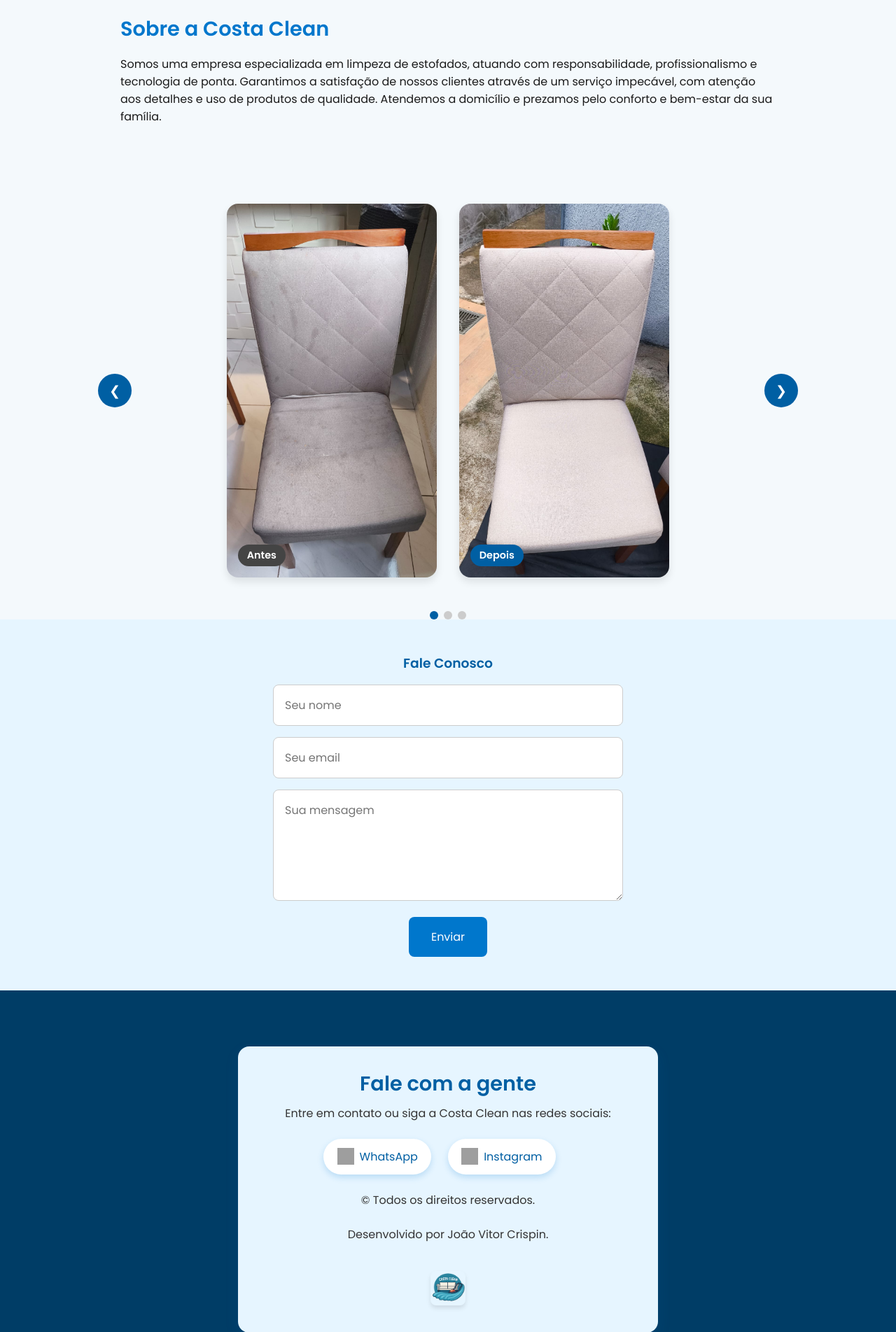
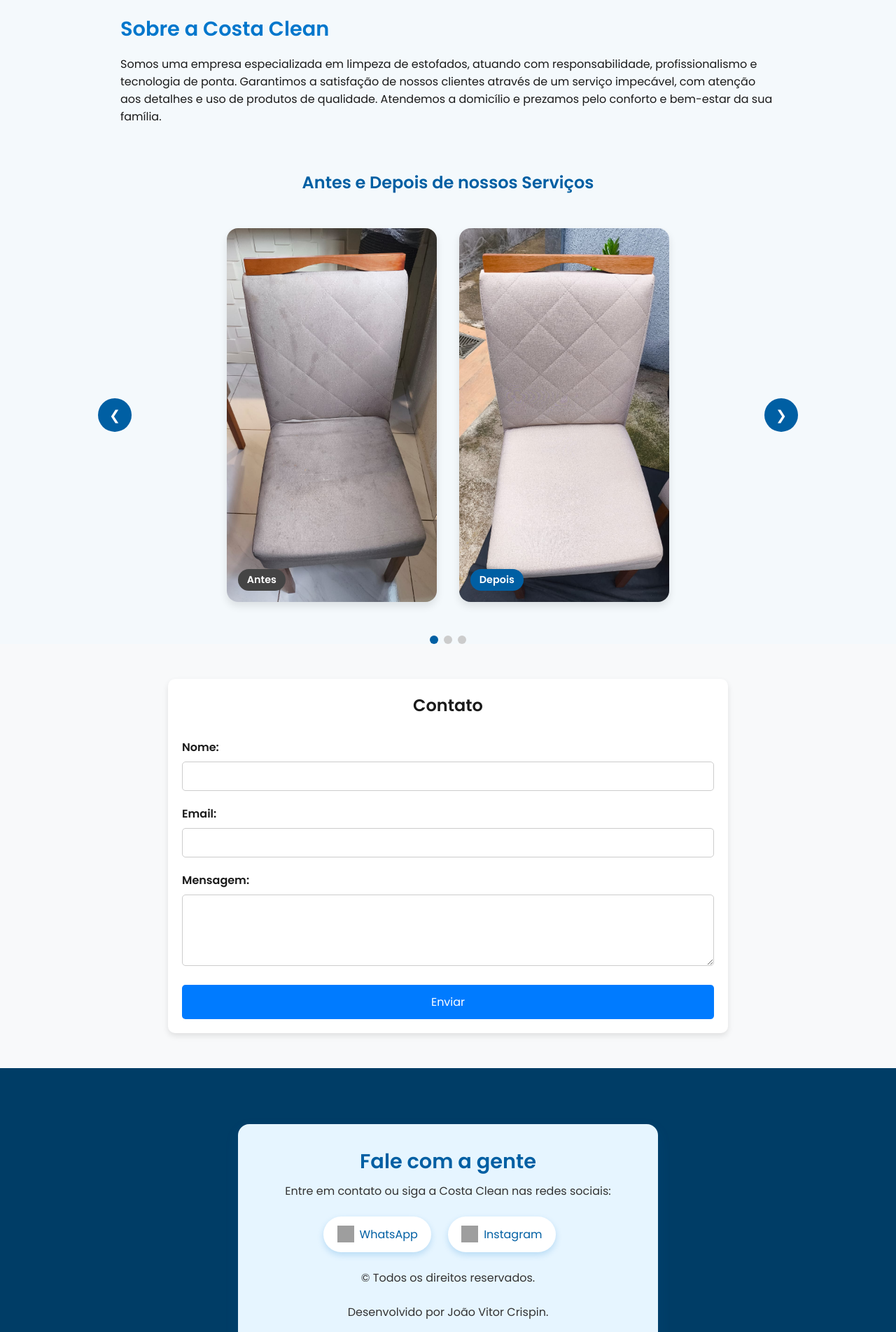
Before and after one commit to JoaoCrispin/Costa-Clean-, a PHP site: page / in a window 1280 px wide. Shown: the part 1284-3187 px from the top of the page at 70% size. Run offline with PHP 8.4, Linux system fonts and the light colour scheme; grey boxes are pictures that could not be loaded.

Commit message:
algumas mudanças simples e correções

```diff
--- a/index.html
+++ b/index.html
@@ -56,8 +56,8 @@
     <h3>Sobre a Costa Clean</h3>
     <p>Somos uma empresa especializada em limpeza de estofados, atuando com responsabilidade, profissionalismo e tecnologia de ponta. Garantimos a satisfação de nossos clientes através de um serviço impecável, com atenção aos detalhes e uso de produtos de qualidade. Atendemos a domicílio e prezamos pelo conforto e bem-estar da sua família.</p>
   </section>
-
-
+<section>
+  <h1 class="titulo-centralizado">Antes e Depois de nossos Serviços</h1>
  <div class="carousel">
     <div class="carousel-track">
       <div class="carousel-item">
@@ -101,6 +101,7 @@
     <div class="dot" onclick="goToSlide(1)"></div>
     <div class="dot" onclick="goToSlide(2)"></div>
   </div>
+  </section>
 
   <script>
     const track = document.querySelector('.carousel-track');
@@ -128,14 +129,27 @@
       updateSlide();
     }
   </script>
-<section id="contato" class="contact">
-    <h3>Fale Conosco</h3>
-    <form>
-    <input type="text" placeholder="Seu nome" required />
-<input type="email" placeholder="Seu email" required />
-      <textarea placeholder="Sua mensagem" rows="5" required></textarea>
+<section id="contato" class="contato">
+  <div class="container">
+    <h2>Contato</h2>
+    <form action="https://formspree.io/f/mvgroewk" method="POST">
+      <div class="form-group">
+        <label for="nome">Nome:</label>
+        <input type="text" id="nome" name="nome" required>
+      </div>
+      <div class="form-group">
+        <label for="email">Email:</label>
+        <input type="email" id="email" name="email" required>
+      </div>
+      <div class="form-group">
+        <label for="mensagem">Mensagem:</label>
+        <textarea id="mensagem" name="mensagem" rows="4" required></textarea>
+      </div>
       <button type="submit">Enviar</button>
     </form>
+  </div>
+</section>
+</form>
   </section>
 
   <footer class="footer">
--- a/style.css
+++ b/style.css
@@ -410,3 +410,62 @@ nav a:hover {
     .dot.active {
       background-color:#005fa3 ;
     }
+    .titulo-centralizado {
+  text-align: center;      /* Centraliza o texto */
+  color:#005fa3 ;          /* Azul (padrão Bootstrap) */
+  font-weight: bold;       /* Negrito, se desejar */
+  margin-bottom: 2rem;     /* Espaço abaixo, opcional */
+}
+.contato {
+  padding: 50px 0;
+  background-color: #f8f9fa;
+}
+
+.contato .container {
+  max-width: 800px;
+  margin: 0 auto;
+  padding: 20px;
+  background-color: #fff;
+  border-radius: 10px;
+  box-shadow: 0 4px 8px rgba(0, 0, 0, 0.1);
+}
+
+.contato h2 {
+  text-align: center;
+  margin-bottom: 30px;
+}
+
+.form-group {
+  margin-bottom: 20px;
+}
+
+.form-group label {
+  display: block;
+  margin-bottom: 8px;
+  font-weight: bold;
+}
+
+.form-group input,
+.form-group textarea {
+  width: 100%;
+  padding: 10px;
+  border: 1px solid #ccc;
+  border-radius: 5px;
+}
+
+button[type="submit"] {
+  display: block;
+  width: 100%;
+  padding: 12px;
+  background-color: #007bff;
+  color: white;
+  border: none;
+  border-radius: 5px;
+  font-size: 16px;
+  cursor: pointer;
+  transition: background-color 0.3s ease;
+}
+
+button[type="submit"]:hover {
+  background-color: #0056b3;
+}
```
Also changed, not shown: img/Formulario.jpg (added).
